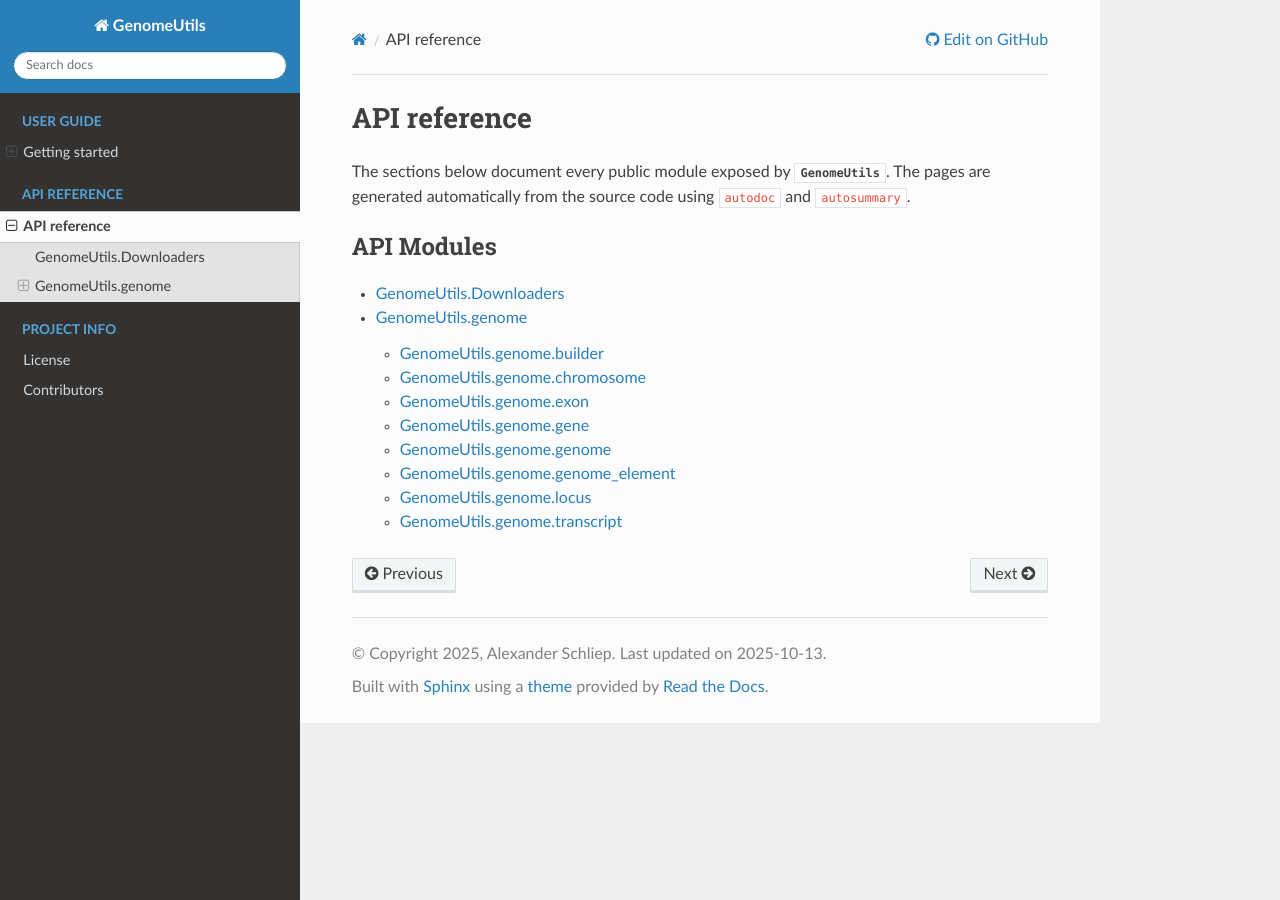
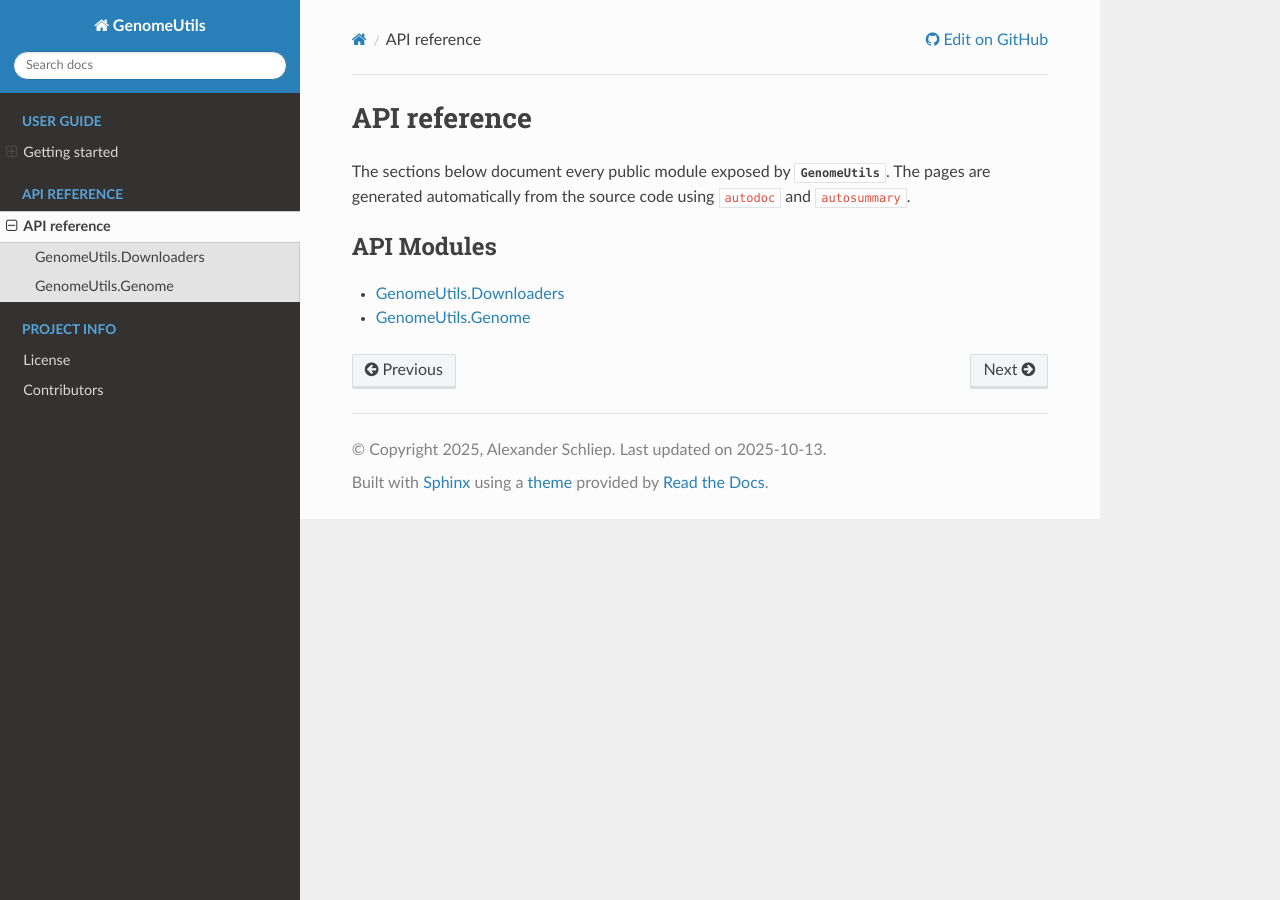
Before and after one commit to Schlieplab/genome_utils, a Sphinx documentation site: the page built from docs/api/index.rst, in a window 1280 px wide. Built offline with Sphinx 7.4.7 and the Read the Docs theme 3.1.0, drawn with Linux system fonts in a browser that asks for light colours.

Commit message:
Improve docs navigation

```diff
--- a/docs/api/index.rst
+++ b/docs/api/index.rst
@@ -9,4 +9,4 @@ The pages are generated automatically from the source code using ``autodoc`` and
    :caption: API Modules
 
    modules/GenomeUtils.Downloaders
-   modules/GenomeUtils.genome
+   modules/GenomeUtils.Genome
--- a/docs/api/modules/GenomeUtils.genome.chromosome.rst
+++ /dev/null
@@ -1,11 +0,0 @@
-GenomeUtils.genome.chromosome
-=============================
-
-.. automodule:: GenomeUtils.genome.chromosome
-
-
-   .. rubric:: Classes
-
-   .. autosummary::
-
-      Chromosome
--- a/docs/api/modules/GenomeUtils.genome.exon.rst
+++ /dev/null
@@ -1,11 +0,0 @@
-GenomeUtils.genome.exon
-=======================
-
-.. automodule:: GenomeUtils.genome.exon
-
-
-   .. rubric:: Classes
-
-   .. autosummary::
-
-      Exon
--- a/docs/api/modules/GenomeUtils.genome.gene.rst
+++ /dev/null
@@ -1,11 +0,0 @@
-GenomeUtils.genome.gene
-=======================
-
-.. automodule:: GenomeUtils.genome.gene
-
-
-   .. rubric:: Classes
-
-   .. autosummary::
-
-      Gene
--- a/docs/api/modules/GenomeUtils.genome.genome.rst
+++ /dev/null
@@ -1,11 +0,0 @@
-GenomeUtils.genome.genome
-=========================
-
-.. automodule:: GenomeUtils.genome.genome
-
-
-   .. rubric:: Classes
-
-   .. autosummary::
-
-      Genome
--- a/docs/api/modules/GenomeUtils.genome.genome_element.rst
+++ /dev/null
@@ -1,11 +0,0 @@
-GenomeUtils.genome.genome\_element
-==================================
-
-.. automodule:: GenomeUtils.genome.genome_element
-
-
-   .. rubric:: Classes
-
-   .. autosummary::
-
-      GenomeElement
--- a/docs/api/modules/GenomeUtils.genome.locus.rst
+++ /dev/null
@@ -1,11 +0,0 @@
-GenomeUtils.genome.locus
-========================
-
-.. automodule:: GenomeUtils.genome.locus
-
-
-   .. rubric:: Classes
-
-   .. autosummary::
-
-      Locus
--- a/docs/api/modules/GenomeUtils.genome.transcript.rst
+++ /dev/null
@@ -1,11 +0,0 @@
-GenomeUtils.genome.transcript
-=============================
-
-.. automodule:: GenomeUtils.genome.transcript
-
-
-   .. rubric:: Classes
-
-   .. autosummary::
-
-      Transcript
```
Also changed, not shown: docs/api/modules/GenomeUtils.Downloaders.rst (+18 -0 lines), docs/api/modules/GenomeUtils.Genome.rst (added, +35 -0 lines), docs/api/modules/GenomeUtils.genome.builder.rst (deleted, +0 -17 lines), docs/api/modules/GenomeUtils.genome.rst (deleted, +0 -19 lines), docs/getting-started.rst (+11 -17 lines).
